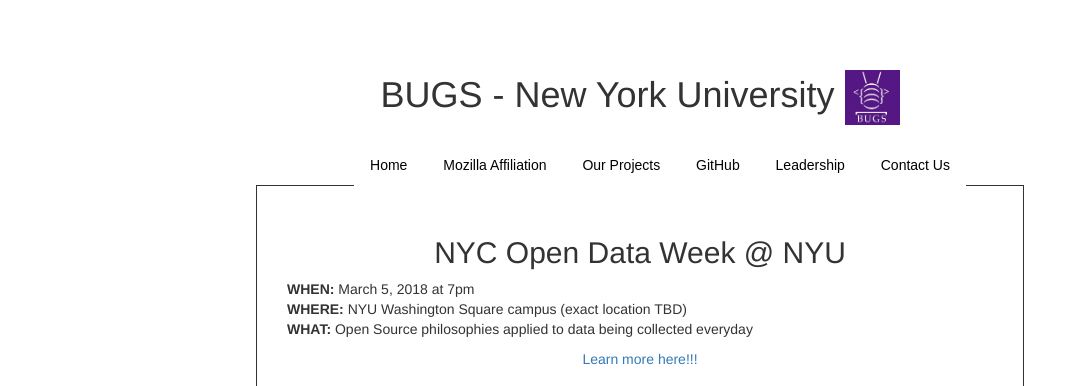
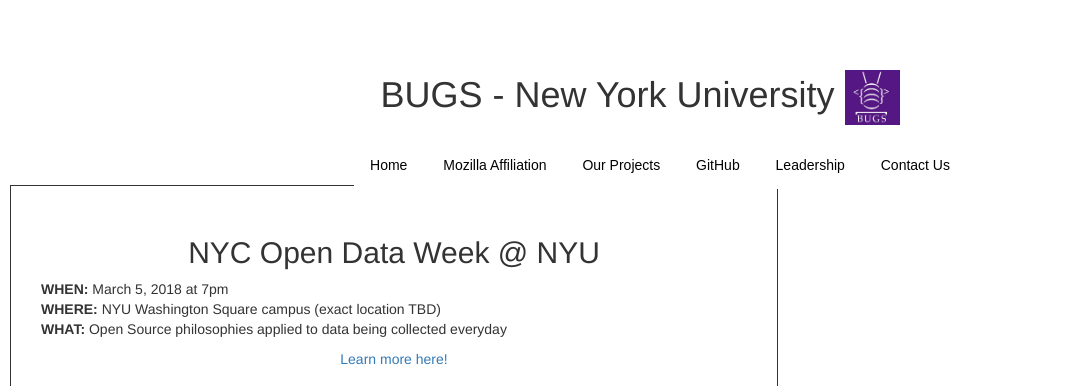
Before and after one commit to BUGS-NYU/bugs-nyu.github.io-old, a Jekyll site: the page built from index.html, in a window 1280 px wide, cut to the strip 0-386 px from the top of the page. Shown: the whole strip, without its empty margins (0-1077 px from the left). Built offline with Jekyll 4.4.1, drawn with Linux system fonts in a browser that asks for light colours.

```diff
--- a/index.html
+++ b/index.html
@@ -2,15 +2,15 @@
 layout: default
 ---
 
-	<div style="margin: auto; padding: 30px; width: 60%; border: 1px solid;">
+	<div style="margin: 10px; padding: 30px; width: 60%; border: 1px solid;">
 	<h2 style="text-align: center;">NYC Open Data Week @ NYU</h2>
 	<p>
 		<strong>WHEN:</strong> March 5, 2018 at 7pm<br>
 		<strong>WHERE:</strong> NYU Washington Square campus (exact location TBD)<br>
 		<strong>WHAT:</strong> Open Source philosophies applied to data being collected everyday<br>
 	</p>
-	<p style="text-align: center;">
-		<a href="open-data/open_data_week.html"> Learn more here!!!</a>
+	<p style="text-align: center; text-size: 1.2em;">
+		<a href="open-data/open_data_week.html"> Learn more here!</a>
 	</p>
 	</div>
   <!-- Carousel
```
